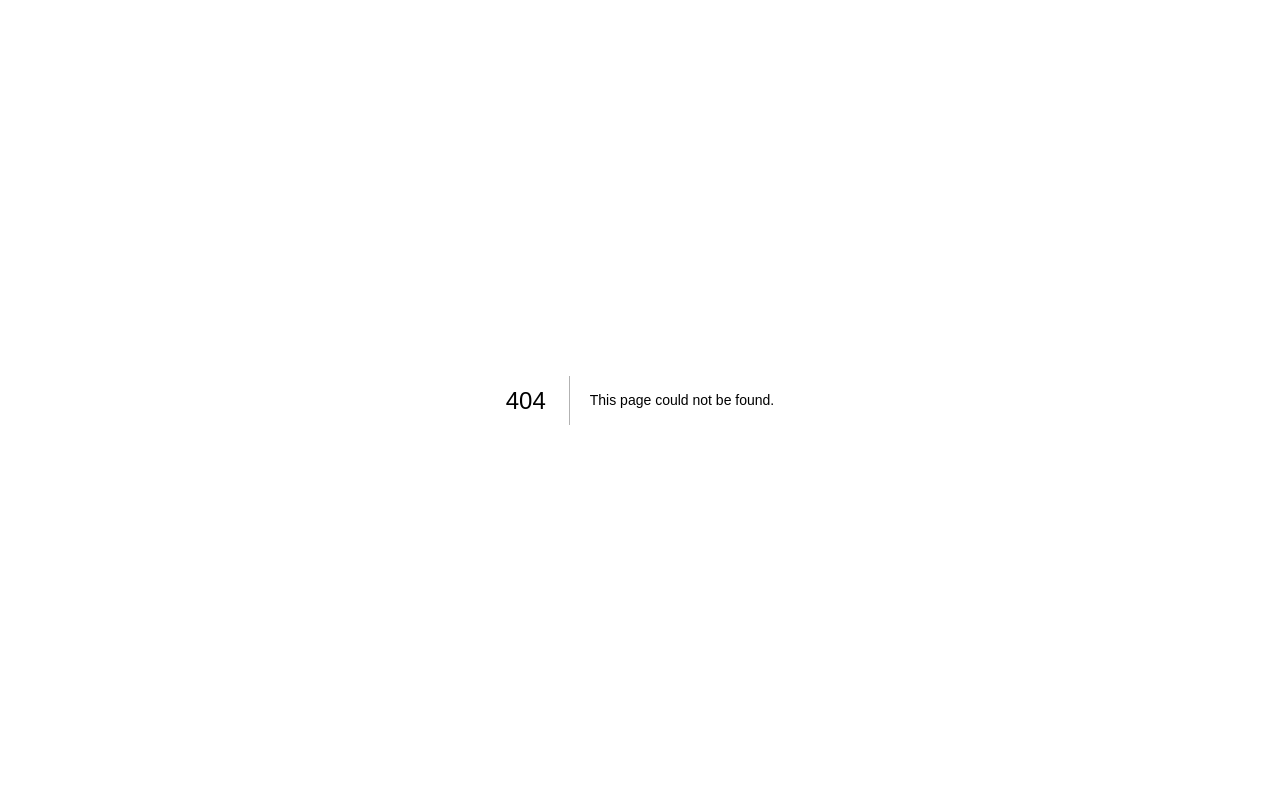
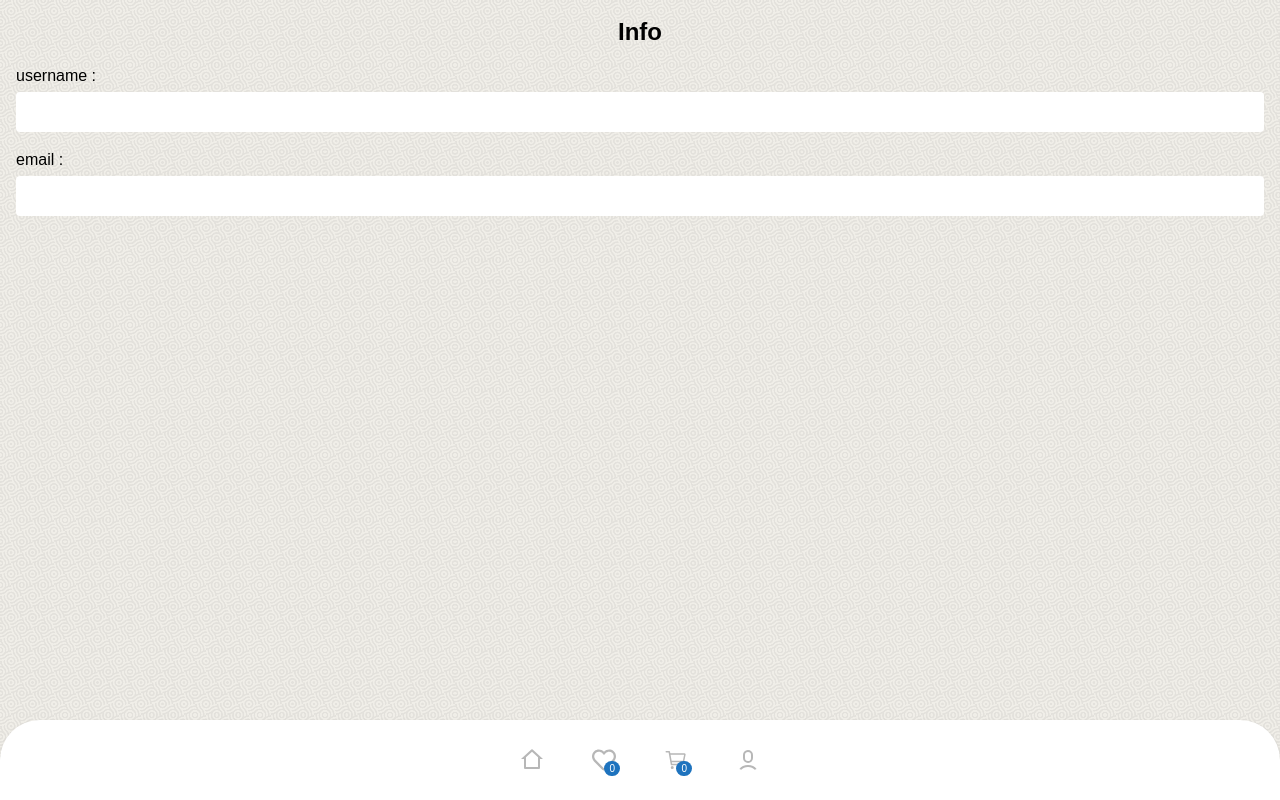
Before and after one commit to mohammadyousefi02/shopify, a Next.js app: page /me in a window 1280 px wide. Before the commit this address had no page. Built offline with nearby package versions, Linux system fonts and the light colour scheme.

Commit message:
add me page

```diff
--- /dev/null
+++ b/pages/me/index.tsx
@@ -0,0 +1,23 @@
+import { useRouter } from 'next/router'
+import React from 'react'
+import Input from '../../src/components/Input'
+import MainLayout from '../../src/layouts/MainLayout'
+import { Iuser } from '../../interfaces/userInterface'
+import {useSelector} from "react-redux"
+import { Store } from 'redux'
+
+function Me() {
+  const {user} = useSelector((store:any)=>store.user)
+  return (
+    <MainLayout title='Info'>
+        <div className='flex flex-col gap-4 px-4'>
+            <Input name='username' disabled value={user?.username} className={'bg-white text-gray-500 font-bold'} />
+            <Input name='email' disabled value={user?.email} className={'bg-white text-gray-500 font-bold'} />
+        </div>
+    </MainLayout>
+  )
+}
+
+
+
+export default Me
```
